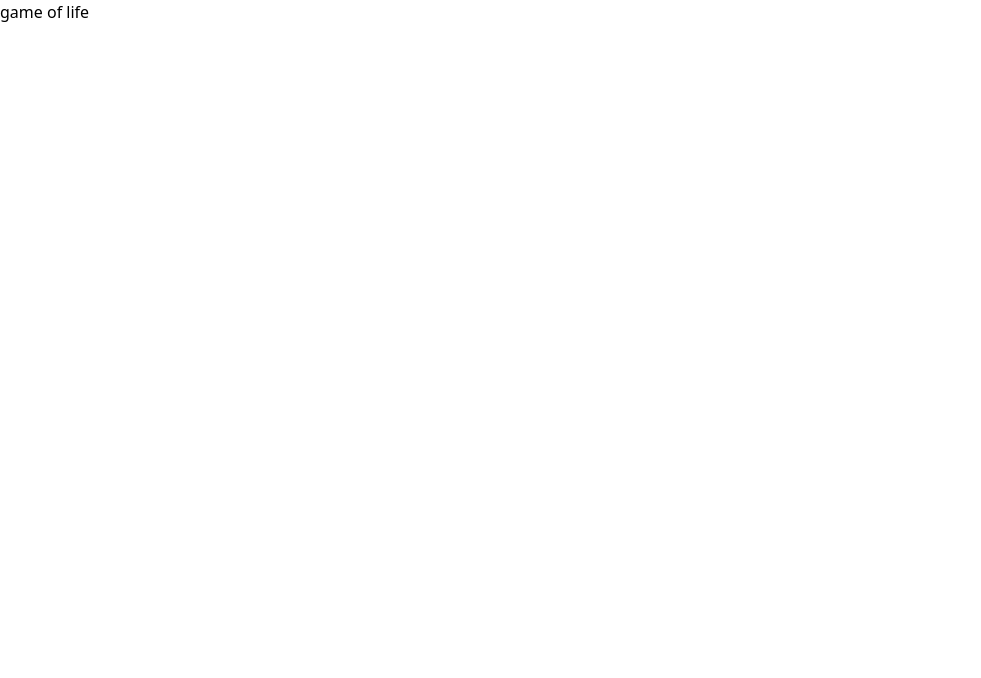
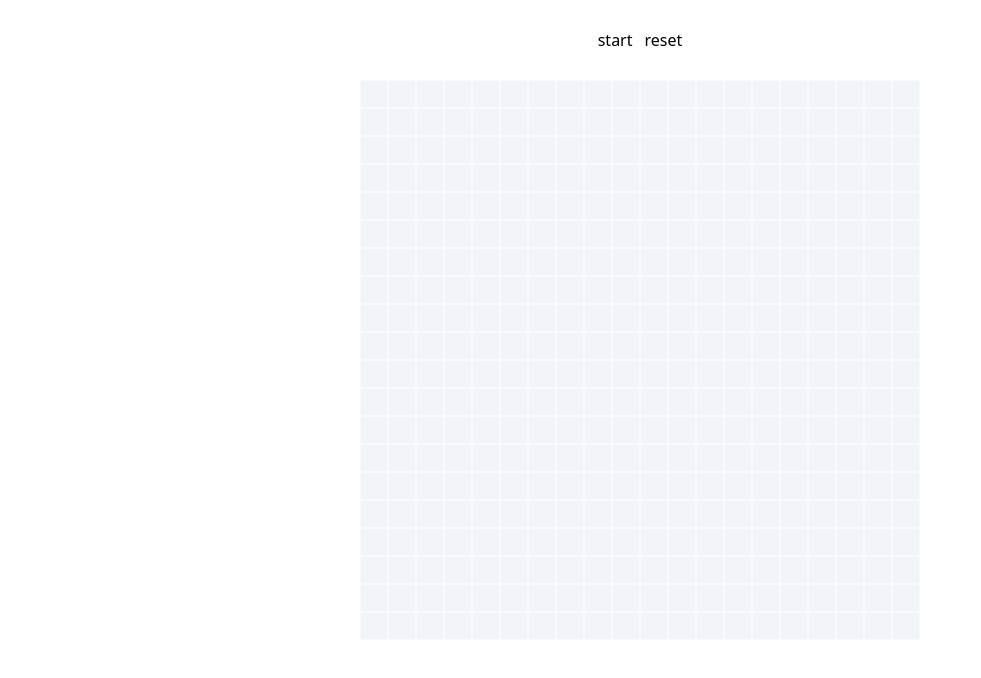
Before and after one commit to CrazyStoneJy/Game-Playground, a React (Create React App) app: page /gameOfLife in a window 1280 px wide. Shown: the top 678 px of the page, without its empty margins (0-981 px from the left). Built offline with nearby package versions, Linux system fonts and the light colour scheme.

Commit message:
chore: game of life

```diff
--- /dev/null
+++ b/src/game-of-life/algo.ts
@@ -0,0 +1,63 @@
+import { clone } from "../base/utils";
+import { GCell, dirs } from "../model/model";
+
+function next(grids: GCell[][]): GCell[][] {
+    const matrix: GCell[][] = clone(grids);
+    grids.forEach((cells: GCell[], h_index: number) => {
+        cells.forEach((_: GCell, w_index: number) => {
+            const cell: GCell = matrix[h_index][w_index];
+            const neighbors: GCell[] = getNeighbors(cell, grids);
+            if (cell.visible) {
+                matrix[h_index][w_index] = canAlive(cell, neighbors);
+            } else {
+                matrix[h_index][w_index] = d2alive(cell, neighbors);
+            }
+        });
+    });
+    return matrix;
+}
+
+function d2alive(cell: GCell, neighbors: GCell[]): GCell {
+    const cells: GCell[] = neighbors.filter((cell: GCell) => {
+        return cell.visible;
+    });
+    if (cells.length === 3) {
+        cell.visible = true;
+    }
+    return cell;
+}
+
+function canAlive(cell: GCell, neighbors: GCell[]): GCell {
+    const cells: GCell[] = neighbors.filter((cell: GCell) => {
+        return cell.visible;
+    });
+    const len = cells.length;
+    if (len < 2) {
+        cell.visible = false;
+    } else if (len >= 2 && len <= 3) {
+        cell.visible = true;
+    } else {
+        cell.visible = false;
+    }
+    return cell;
+}
+
+function getNeighbors(cell: GCell, grids: GCell[][]): GCell[] {
+    const h = grids.length;
+    const w = grids[0].length;
+    let neighbors: GCell[] = [];
+    dirs.forEach((dir: {x: number, y: number}) => {
+        const x = cell.x + dir.x;
+        const y = cell.y + dir.y;
+        // check range
+        if (x < 0 || x >= w || y < 0 || y >= h) {
+            return;
+        }
+        neighbors.push(grids[y][x]);
+    });
+    return neighbors;
+}
+
+export {
+    next
+}
--- a/src/game-of-life/board.tsx
+++ b/src/game-of-life/board.tsx
@@ -0,0 +1,51 @@
+import { GCell, Point } from "../model/model";
+
+
+export const DEFAULT_H = 20;
+export const DEFAULT_W = 20;
+
+
+interface BoardProps {
+    grids: GCell[][];
+    onItemClick?: (point: Point) => void;
+}
+
+function Board(props: BoardProps) {
+    const { grids, onItemClick } = props;
+
+    function background(cell: GCell): string {
+        const { visible } = cell;
+        return visible ? `bg-gray-400` : `bg-slate-100`;
+    }
+
+    return (
+        <div className="flex w-auto h-auto justify-center align-middle flex-col ">
+            {grids.map((cells: GCell[], h_index: number) => {
+                return (
+                    <div key={`item_${h_index}`} className="flex flex-row justify-center items-center">
+                        {
+                            cells.map((cell: GCell, w_index: number) => {
+                                return (
+                                    <div
+                                        key={`child_${w_index}`}
+                                        className={`flex flex-row justify-center items-center w-7 h-7 border border-gray-50 ${background(cell)}`}
+                                        onClick={() => {
+                                            onItemClick &&
+                                                onItemClick({
+                                                    x: w_index,
+                                                    y: h_index,
+                                                });
+                                        }}
+                                    >
+                                    </div>
+                                );
+                            })
+                        }
+                    </div>
+                );
+            })}
+        </div>
+    );
+}
+
+export default Board;
--- a/src/game-of-life/index.tsx
+++ b/src/game-of-life/index.tsx
@@ -1,8 +1,52 @@
 import React, { useEffect, useRef, useState } from "react";
+import Board, { DEFAULT_H, DEFAULT_W } from "./board";
+import { GCell, Point } from "../model/model";
+import { clone } from "../base/utils";
+import { next } from "./algo";
+
+const default_grids = Array.from({ length: DEFAULT_H}, (_: number, y: number) => {
+    return Array.from({ length: DEFAULT_W }, (_: number, x: number) => {
+        return {
+            x,
+            y,
+            visible: false,
+            val: '*'
+        };
+    })
+})
+
+// console.log(default_grids);
+
 function GameOfLife() {
 
+    const [grids, changeGrids] = useState(default_grids);
+
+    function start() {
+        const matrix: GCell[][] = next(grids);
+        changeGrids(matrix);
+    }
+
+    function reset() {
+        changeGrids(default_grids);
+    }
+
+    const toggleVisible = (point: Point) => {
+        const matrix: GCell[][] = clone(grids);
+        const cell = matrix[point.y][point.x];
+        cell.visible = !cell.visible;
+        changeGrids(matrix);
+    }
+
     return (
-        <div>game of life</div>
+        <div className="flex w-auto h-auto justify-center align-middle flex-col ">
+            <div className="flex flex-row h-20 w-auto justify-center items-center">
+                <button className="flex flex-row mr-3" onClick={start}>start</button>
+                <button onClick={reset}>reset</button>
+            </div>
+            <Board grids={grids} onItemClick={(point: Point) => {
+                toggleVisible(point);
+            }}/>
+        </div>
     );
 }
 
--- a/src/mine-sweep/cell.tsx
+++ b/src/mine-sweep/cell.tsx
@@ -1,4 +1,5 @@
-import { Cell, isMine } from "./gen";
+import { Cell } from "../model/model";
+import { isMine } from "./gen";
 
 type CellViewProps = {
     matrix: Cell[][];
@@ -12,15 +13,15 @@ function CellView(props: CellViewProps) {
     const { matrix, v_index, h_index, click, flagClick } = props;
 
     function renderCellContent(cell: Cell) {
-        const { val, isShown, isFlag } = cell;
+        const { val, visible, isFlag } = cell;
         if (isFlag) {
             return renderFlag();
         }
-        if (isShown) {
+        if (visible) {
             if (isMine(cell)) {
                 return renderMine();
             }
-            return isShown ? val : "";
+            return visible ? val : "";
         }
         return null;
     }
@@ -58,11 +59,11 @@ function CellView(props: CellViewProps) {
     }
 
     function background(cell: Cell): string {
-        const { isShown } = cell;
-        if (isMine(cell) && isShown) {
+        const { visible } = cell;
+        if (isMine(cell) && visible) {
             return `bg-red-400`;
         }
-        return isShown ? `bg-white-100` : `bg-gray-100`;
+        return visible ? `bg-white-100` : `bg-gray-100`;
     }
 
     function textColor(cell: Cell) {
--- a/src/mine-sweep/gen.ts
+++ b/src/mine-sweep/gen.ts
@@ -1,36 +1,11 @@
 import { clone } from "../base/utils";
+import { Cell, Point, dirs } from "../model/model";
 import { Level } from "./level";
 
-export type Cell = {
-    x: number,
-    y: number,
-    val: string,
-    isShown: boolean,
-    isFlag: boolean
-}
-
-export type Point = Omit<Cell, "val" | "isShown" | "isFlag">
 
 export const FLAG_MINE = 'X';
 const FLAG_NONE = 'O';
 const FLAG_ZERO = '';
-
-/**
- * eight direction
- * [ up-left ,  up  , up-right]
- * [   left  , self ,  right  ]
- * [down-left, down , down-right]
- */
-const dirs = [
-    { x: -1, y: -1 },
-    { x: 0, y: -1 },
-    { x: 1, y: -1 },
-    { x: -1, y: 0 },
-    { x: 1, y: 0 },
-    { x: -1, y: 1 },
-    { x: 0, y: 1 },
-    { x: 1, y: 1 }
-];
 
 function genMine(matrix: Cell[][], level: Level, start?: Point): Cell[][] {
     if (!start) {
@@ -84,7 +59,7 @@ function genGrid(level: Level, start?: Point): Cell[][] {
                 x: h_index,
                 y: v_index,
                 val: FLAG_NONE,
-                isShown: false,
+                visible: false,
                 isFlag: false
             };
         });
@@ -150,7 +125,7 @@ function show(point: Point, cells: Cell[][]): Cell[][] {
     if (isMine(cell)) {
         matrix.flat().forEach((_cell: Cell) => {
             if (isMine(_cell)) {
-                _cell.isShown = true;
+                _cell.visible = true;
                 _cell.isFlag = false;
             }
         })
@@ -161,21 +136,21 @@ function show(point: Point, cells: Cell[][]): Cell[][] {
         expand(point, matrix);
         return matrix;
     }
-    cell.isShown = true;
+    cell.visible = true;
     return matrix;
 }
 
 function expand(point: Point, martix: Cell[][]) {
     const V = martix.length;
     const H = martix[0].length;
-    martix[point.y][point.x].isShown = true;
+    martix[point.y][point.x].visible = true;
     const points: Point[] = getSurroundings(point, V, H);
     points.forEach((p: Point) => {
         const cell = martix[p.y][p.x];
-        if (cell.val === FLAG_MINE || cell.isShown) {
+        if (cell.val === FLAG_MINE || cell.visible) {
             return;
         }
-        cell.isShown = true;
+        cell.visible = true;
         if (martix[p.y][p.x].val === FLAG_ZERO) {
             expand(p, martix);
         }
--- a/src/mine-sweep/index.tsx
+++ b/src/mine-sweep/index.tsx
@@ -1,8 +1,9 @@
 import React, { useEffect, useRef, useState } from "react";
-import gen, { Cell, getUnmarkedMineCount, isMine, show } from "./gen";
+import gen, { getUnmarkedMineCount, isMine, show } from "./gen";
 import { clone } from "../base/utils";
 import CellView from "./cell";
 import { DIF, EASY, Level, MID } from "./level";
+import { Cell } from "../model/model";
 
 enum GameState {
     INIT = 0,
@@ -89,7 +90,7 @@ function MineSweeper() {
             }
             const cells = matrix.flat();
             const shownCount = cells.filter(
-                (cell: Cell) => cell.isShown
+                (cell: Cell) => cell.visible
             ).length;
             const mineFlagCount = cells.filter(
                 (cell: Cell) => isMine(cell) && cell.isFlag
@@ -137,7 +138,7 @@ function MineSweeper() {
                     onClick={() => {
                         const matrix = clone(grids);
                         matrix.flat().forEach((cell: Cell) => {
-                            cell.isShown = true;
+                            cell.visible = true;
                         });
                         updateGrids(matrix);
                     }}
--- /dev/null
+++ b/src/model/model.ts
@@ -0,0 +1,28 @@
+export type Cell = {
+    x: number,
+    y: number,
+    val: string,
+    visible: boolean,
+    isFlag: boolean
+}
+
+export type GCell = Omit<Cell, "isFlag">;
+
+export type Point = Omit<Cell, "val" | "visible" | "isFlag">;
+
+/**
+ * eight direction
+ * [ up-left ,  up  , up-right]
+ * [   left  , self ,  right  ]
+ * [down-left, down , down-right]
+ */
+export const dirs = [
+    { x: -1, y: -1 },
+    { x: 0, y: -1 },
+    { x: 1, y: -1 },
+    { x: -1, y: 0 },
+    { x: 1, y: 0 },
+    { x: -1, y: 1 },
+    { x: 0, y: 1 },
+    { x: 1, y: 1 }
+];
```
